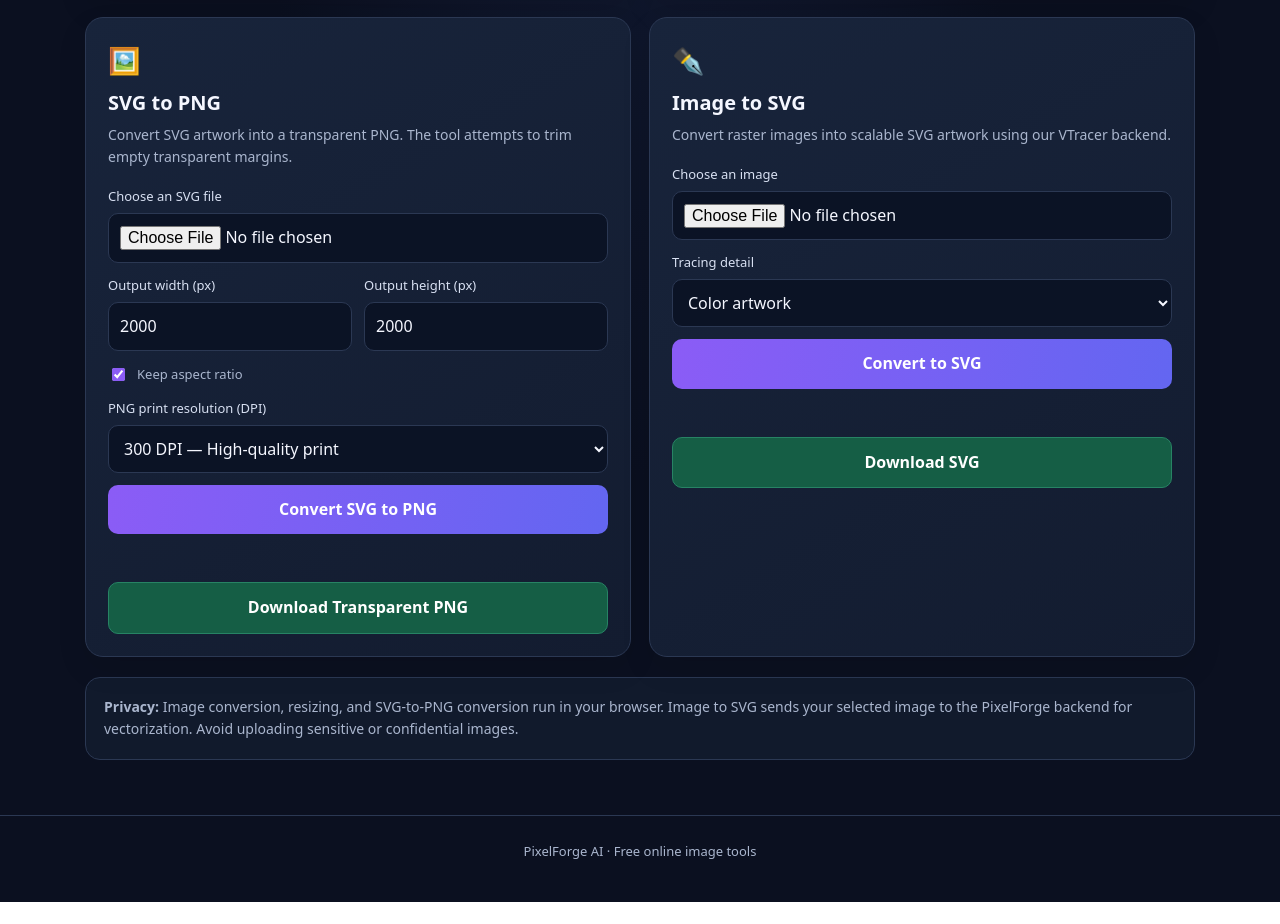
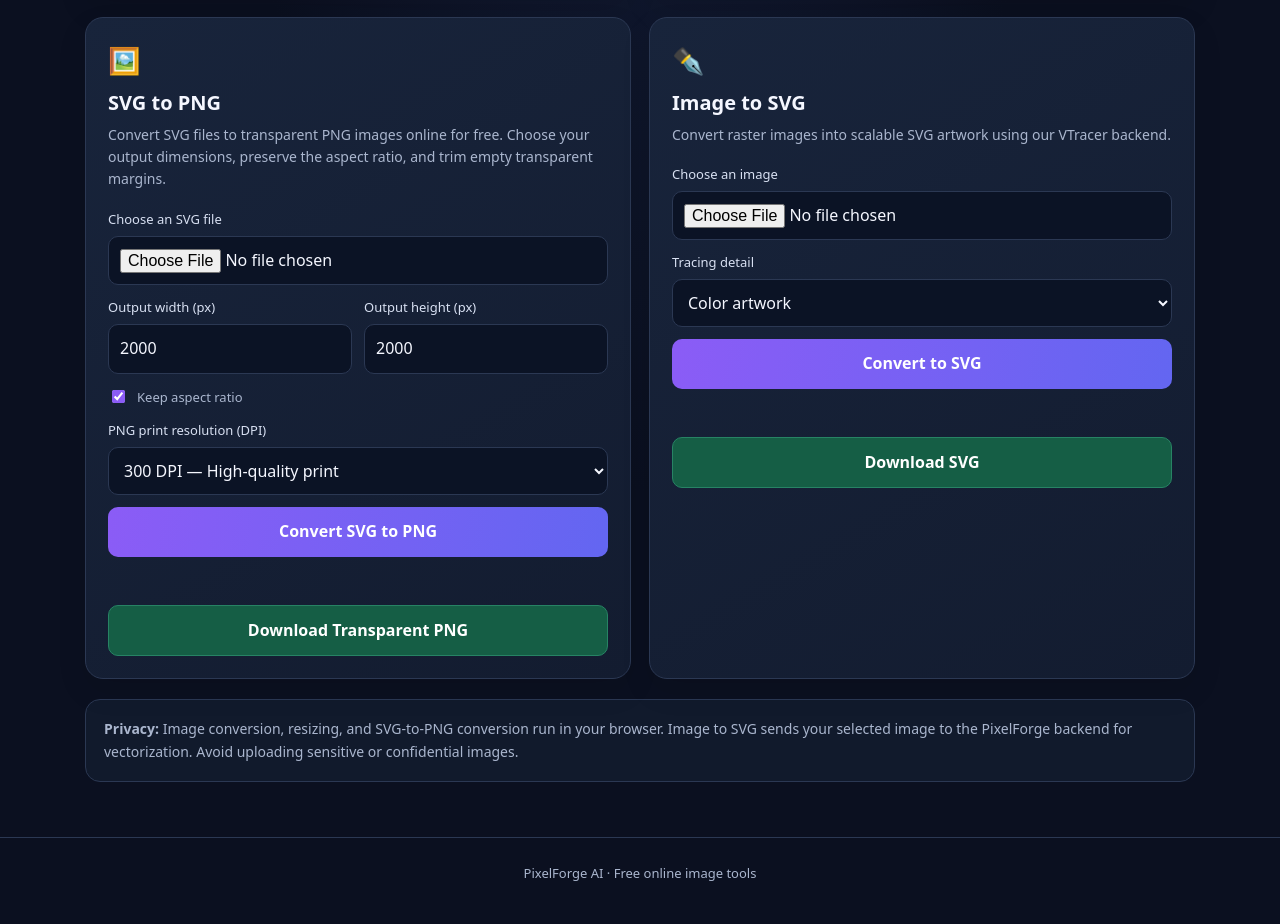
Before and after one commit to umr91111-design/pixelforge-ai-new, a plain HTML site: page index.html in a window 1280 px wide. Shown: the part 1013-1937 px from the top of the page. Before the commit the page ends 1915 px from the top, so only its background shows below. Drawn offline with Linux system fonts and the light colour scheme.

Commit message:
Update index.html

```diff
--- a/index.html
+++ b/index.html
@@ -321,7 +321,7 @@
     <article class="card">
       <div class="icon">🖼️</div>
       <h2>SVG to PNG</h2>
-      <p>Convert SVG artwork into a transparent PNG. The tool attempts to trim empty transparent margins.</p>
+      <p>Convert SVG files to transparent PNG images online for free. Choose your output dimensions, preserve the aspect ratio, and trim empty transparent margins.</p>
 
       <label for="svgToPngFile">Choose an SVG file</label>
       <input id="svgToPngFile" type="file" accept=".svg,image/svg+xml">
```
